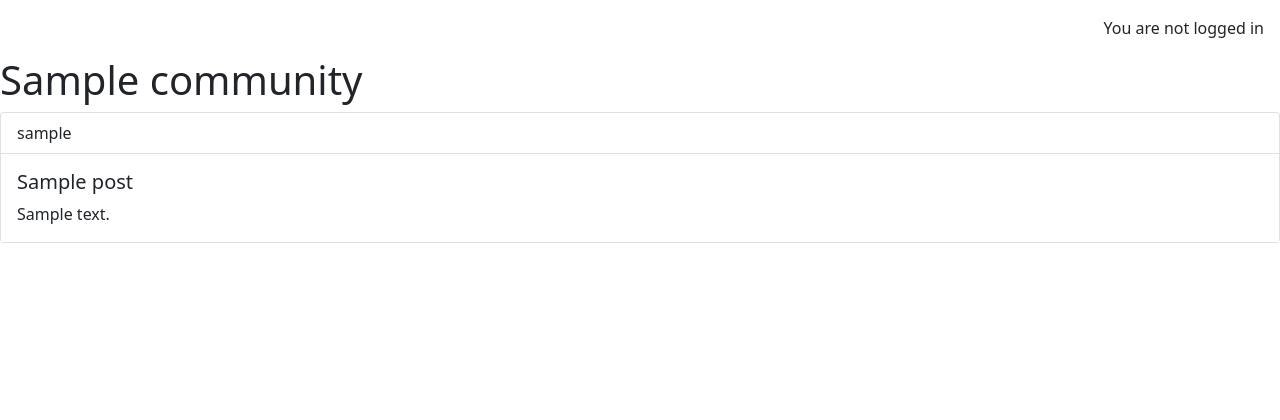
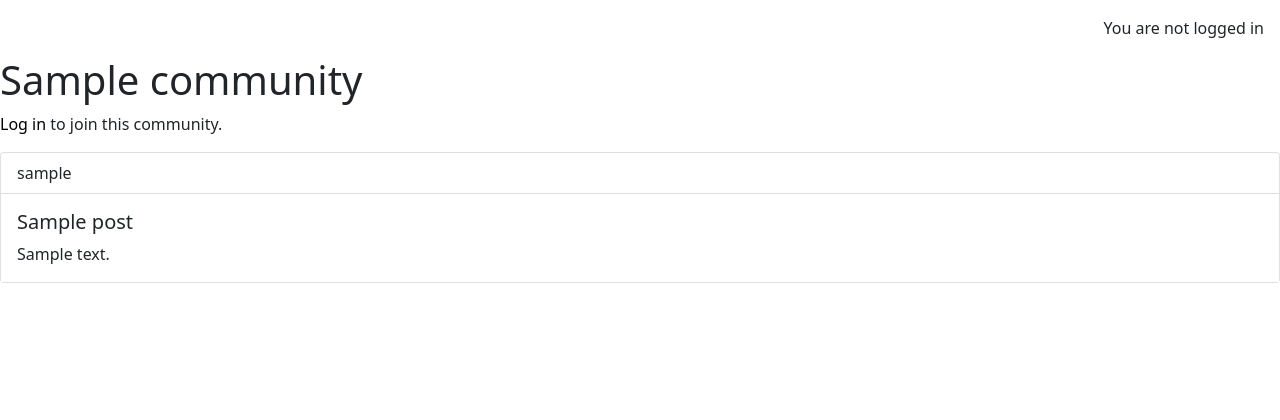
Before and after one commit to Dhruvesh48/Transmit, a Django app: template blog/templates/blog/community_detail.html in a window 1280 px wide. Shown: the part 56-476 px from the top of the page. Run offline with Django 4.2, Linux system fonts and the light colour scheme; the template is opened without the code that fills it: values that come from a table or form of the project are taken from there, others are empty; tables that the repository leaves empty hold one stand-in row (values such as "Sample post").

Commit message:
added join community and leave community

```diff
--- a/blog/admin.py
+++ b/blog/admin.py
@@ -1,5 +1,5 @@
 from django.contrib import admin
-from .models import Post, Comment, Community
+from .models import Post, Comment, Community, JoinCommunity
 from django_summernote.admin import SummernoteModelAdmin
 
 # Register your models here.
@@ -13,4 +13,5 @@ class PostAdmin(SummernoteModelAdmin):
     summernote_fields = ('content',)
 
 admin.site.register(Community)
+admin.site.register(JoinCommunity)
 admin.site.register(Comment)
--- a/blog/models.py
+++ b/blog/models.py
@@ -10,6 +10,7 @@ class Community(models.Model):
     name = models.CharField(max_length=500, unique=True)
     description = models.TextField()
     created_on = models.DateTimeField(auto_now_add=True)
+    updated_on = models.DateTimeField(auto_now=True)
 
     def __str__(self):
         return f"{self.name}"
@@ -19,11 +20,12 @@ class JoinCommunity(models.Model):
     community = models.ForeignKey(Community, on_delete=models.CASCADE)
     joined_at = models.DateTimeField(auto_now_add=True)
 
+
     class meta:
-        unique_together = ('user', 'community')
+        unique_together = ('user', 'community') # Prevent duplicate memberships
 
     def __str__(self):
-        return f"{self.user.username} in {self.community}"
+        return f"{self.user.username} in {self.community.name}"
 
 class Post(models.Model):
     user = models.ForeignKey(User, on_delete=models.CASCADE, related_name="blog_posts")
--- a/blog/templates/blog/community_detail.html
+++ b/blog/templates/blog/community_detail.html
@@ -4,6 +4,24 @@
 
 
 <h1> {{community_profile.name}} </h1>
+{% if user.is_authenticated %}
+    <form method="post">
+        {% csrf_token %}
+        {% if user_is_member %}
+            <!-- User is a member of the community, show "Leave" button -->
+            <button type="submit" class="btn btn-outline-primary" name="follow" value="unfollow" type="submit">
+                Joined
+            </button>
+        {% else %}
+            <!-- User is not a member, show "Join" button -->
+            <button type="submit" class="btn btn-primary" name="follow" value="follow" type="submit">
+                Join
+            </button>
+        {% endif %}
+    </form>
+{% else %}
+    <p><a href="{% url 'login' %}">Log in</a> to join this community.</p>
+{% endif %}
     {% for post in community_posts %}
     <div class="card">
         <div class="card-header light-bg text-left">
--- a/templates/base.html
+++ b/templates/base.html
@@ -41,7 +41,7 @@
           <div class="collapse navbar-collapse" id="navbarSupportedContent">
             <ul class="navbar-nav me-auto mb-2 mb-lg-0">
                 <li class="nav-item">
-                    <a class="nav-link {% if request.path == home_url %}active{%endif%}" aria-current="page" href="#">Home</a>
+                    <a class="nav-link {% if request.path == home_url %}active{%endif%}" aria-current="page" href="{% url 'home'}">Home</a>
                 </li>
                 <li class="nav-item">
                     <a class="nav-link" href="#">Link</a>
```
Also changed, not shown: blog/views.py (+15 -7 lines), blog/migrations/0006_joincommunity_updated_on.py (added), blog/migrations/0007_remove_joincommunity_updated_on_community_updated_on.py (added).
